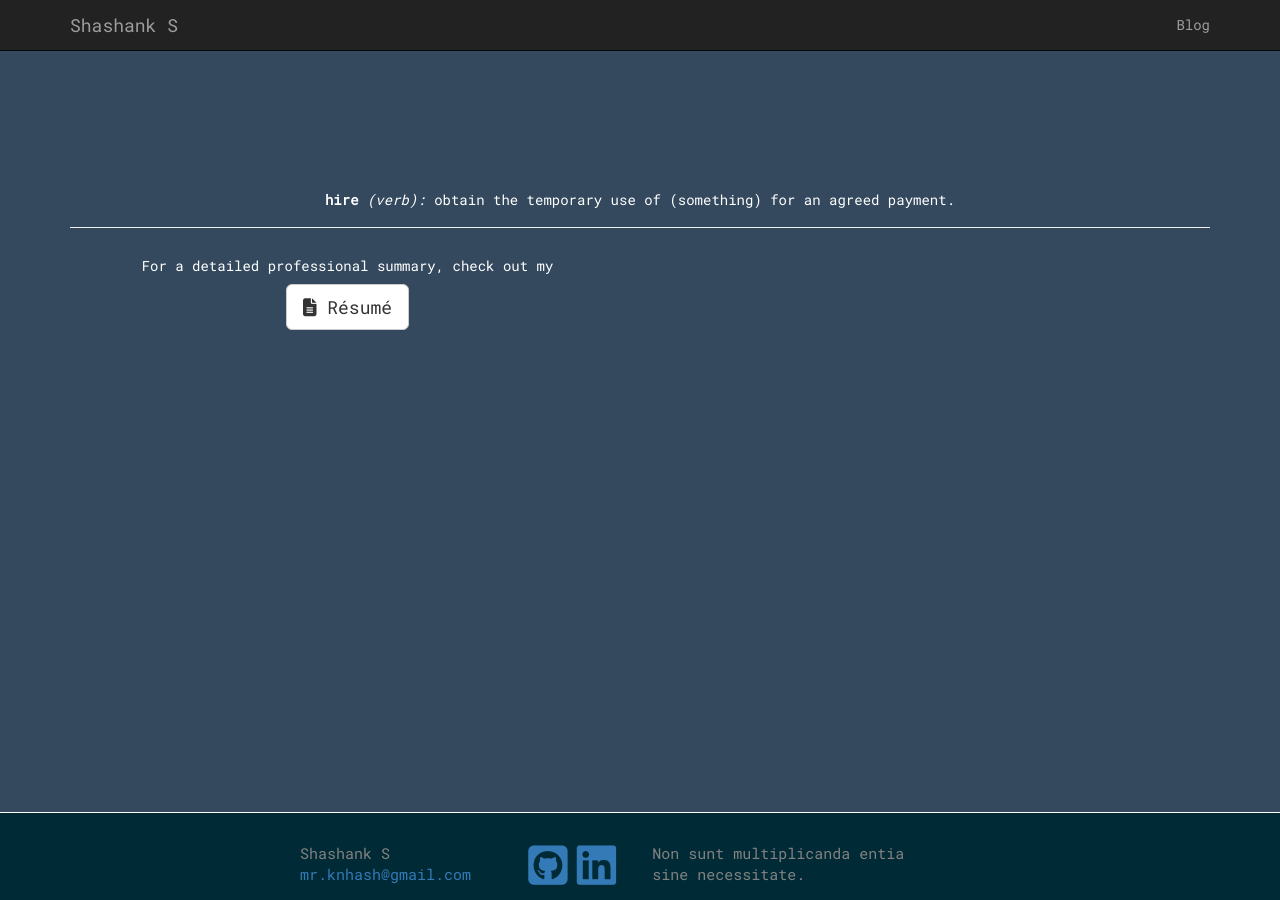
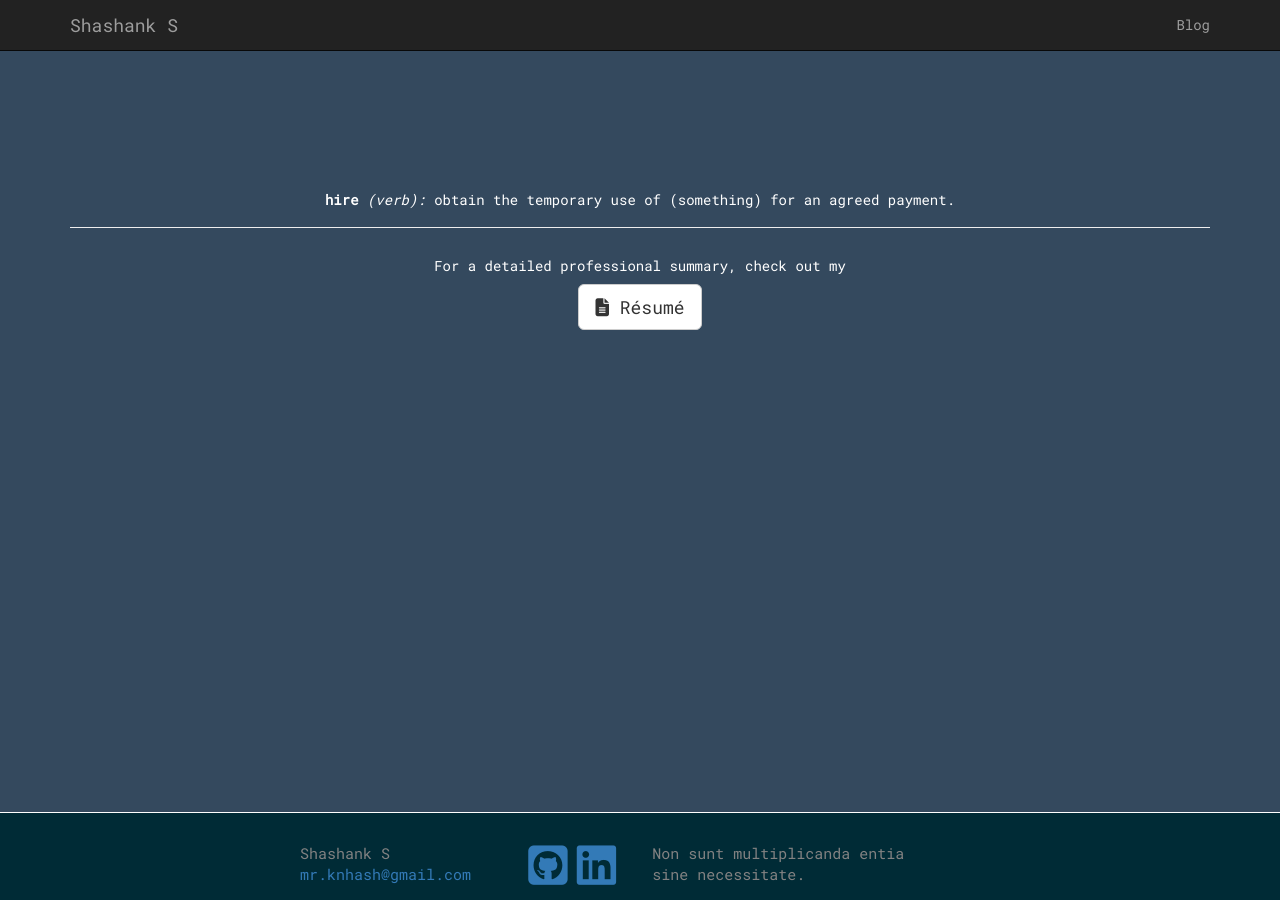
Before and after one commit to knhash/knhash.github.io, a Jekyll site: the page built from index.md, in a window 1280 px wide and 900 px high, scrolled down 2838 px. Built offline with Jekyll 4.4.1, drawn with Linux system fonts in a browser that asks for light colours; nearby versions of some CDN libraries.

Commit message:
fix: resume line alignment

```diff
--- a/index.md
+++ b/index.md
@@ -71,7 +71,7 @@ layout: default
       <hr>
     </div>
     <div class="row">
-      <div class="col-md-6 text-center center">
+      <div class="text-center center">
         <h5>For a detailed professional summary, check out my </h5> <a href="https://docs.google.com/document/d/1GIbu6QS6kBNaST9hFmv_PaCOzQMIqyglCCx5RqyFwMI/edit?usp=sharing" class="btn btn-default btn-lg"><i class="fa fa-file-text"></i> Résumé</a>
       </div>
     </div>
```
